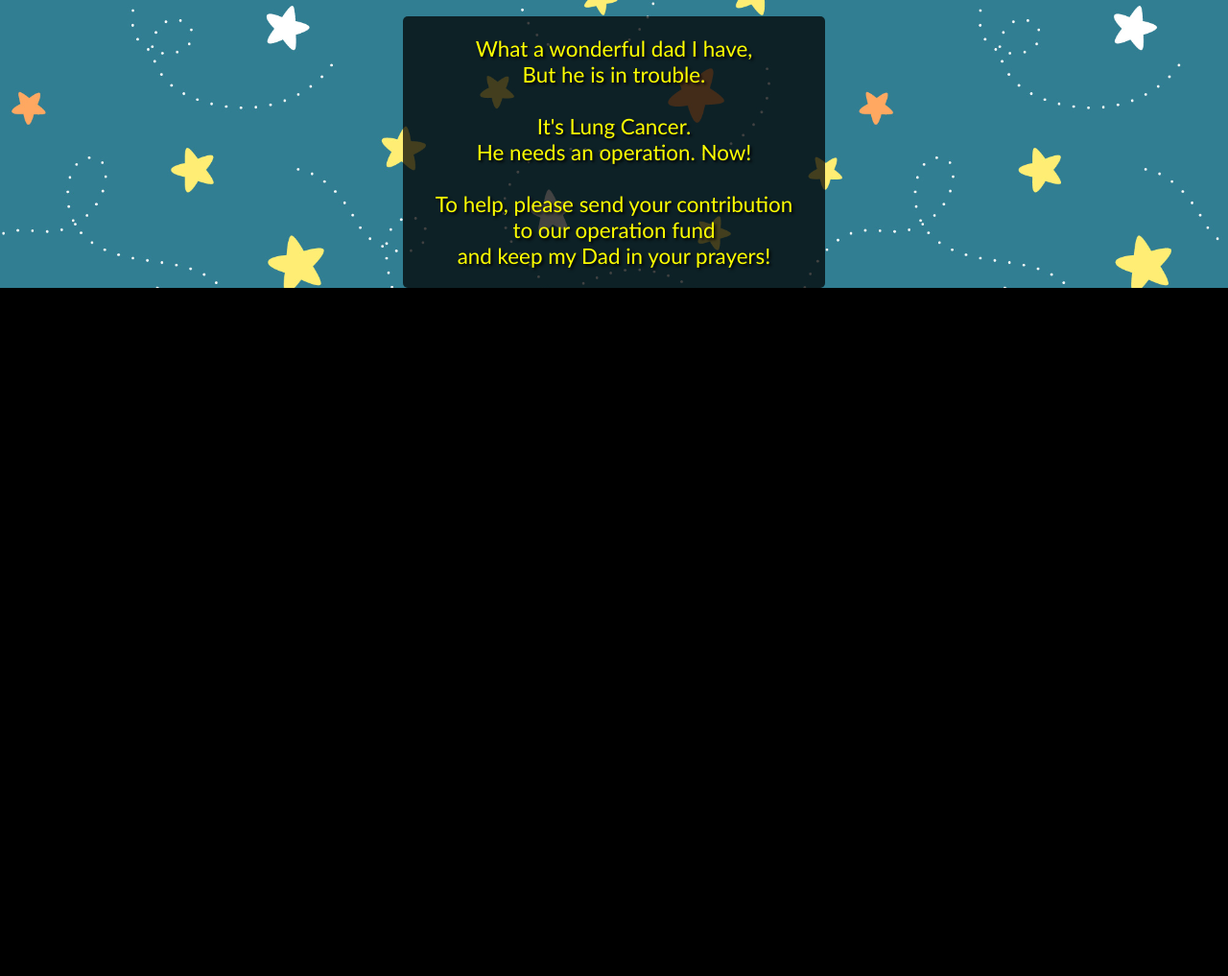
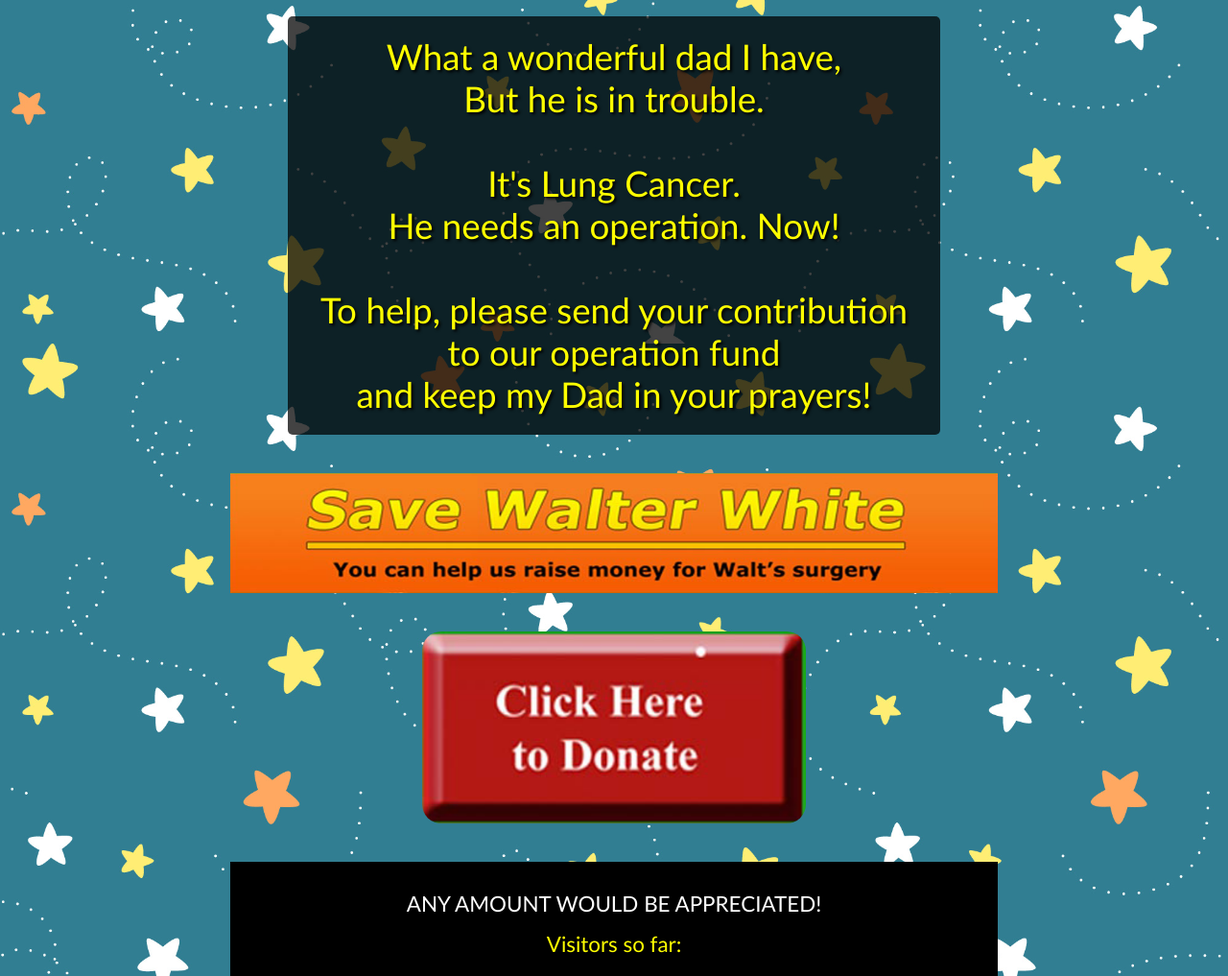
Before and after one commit to JorgeLasmar/save_savewalterwhite, a plain HTML site: page index.html in a window 1280 px wide. Shown: the part 3482-4499 px from the top of the page at 96% size. Before the commit the page ends 3782 px from the top, so only its background shows below. Drawn offline with Linux system fonts and the light colour scheme.

Commit message:
update 2.1

```diff
--- a/index.html
+++ b/index.html
@@ -134,6 +134,20 @@
                 and keep my Dad in your prayers!<br>
             </p>
         </section>
+        <section>
+            <img class='banner' id='banner' src="imagens/save_walter_banner.png" alt="save walter white banner">
+        </section>
+        <section>
+            <a href="https://www.netflix.com/br/title/70143836?source=35" target="_blank" rel="next"><img class="botton" id="botton" src="imagens/donate_button.png" alt="botton donate"></a>
+        </section>
+        <section id="contador">
+            <p id='white'>
+                ANY AMOUNT WOULD BE APPRECIATED!
+            </p>
+            <p id='yellow'>
+                Visitors so far:
+            </p>
+        </section>
     </main>
 </body>
 </html>
--- a/styles/style.css
+++ b/styles/style.css
@@ -40,6 +40,10 @@ main{
 
 main section{
     min-width: 50%;
+}
+
+section#contador{
+    background-color: black;
 }
 
 ul{
@@ -93,15 +97,30 @@ p.white{
 
 p.center{
     display: block;
-    width: 50%;
+    width: 80%;
+    font-size: 4.6vh;
     margin: auto;
     margin-top: 20px;
     margin-bottom: 20px;
     background-color: rgba(0, 0, 0, 0.739);
-    width: 50%;
     border-radius: 5px;
     color: yellow;
     text-shadow: 2px 2px 3px black;
+    text-align: center;
+}
+
+p#white{
+    color: white;
+    margin-bottom: 0px;
+    padding-top: 30px;
+    padding-bottom: 10px;
+    text-align: center;
+}
+
+p#yellow{
+    color: yellow;
+    margin-top: 5px;
+    padding-top: 0px;
     text-align: center;
 }
 
@@ -111,7 +130,35 @@ img{
     border-radius: 5px;
 }
 
+img.banner{
+    width: 100%;
+}
+
+im.botton{
+    width: 50%;
+}
+
 img#img_big{
     min-width: 350px;
     min-height: 350px;
 }
+
+img#banner{
+    display: block;
+    max-width: 980px;
+    max-height: 125px;
+    margin: auto;
+    margin-top: 40px;
+    margin-bottom: 40px;
+    border-radius: 0px;
+}
+
+img#botton{
+    display: block;
+    min-width: 400px;
+    min-height: 100px;
+    margin: auto;
+    margin-top: 40px;
+    margin-bottom: 40px;
+    border-radius: 20px;
+}
```
Also changed, not shown: imagens/donate_button.png (added), imagens/save_walter_banner.png (added).
